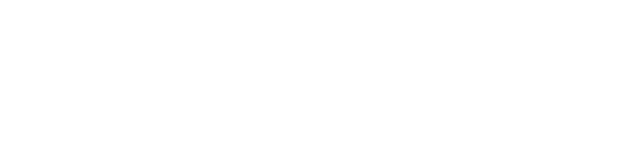
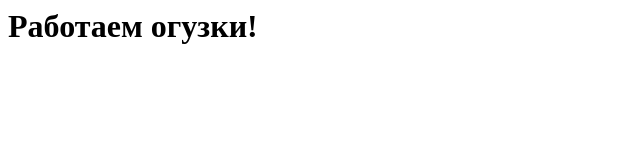
Before and after one commit to Pixelgameweb/rabota2, a plain HTML site: page index.html in a window 1280 px wide. Shown: the whole page, without its empty margins (0-640 px from the left). Drawn offline with Linux system fonts and the light colour scheme.

Commit message:
Update index.html

```diff
--- a/index.html
+++ b/index.html
@@ -9,7 +9,7 @@
 
 <body>
   <script src="js/script.js"></script>
-  <h1></h1>
+  <h1>Работаем огузки!</h1>
 </body>
 
 </html>
```
